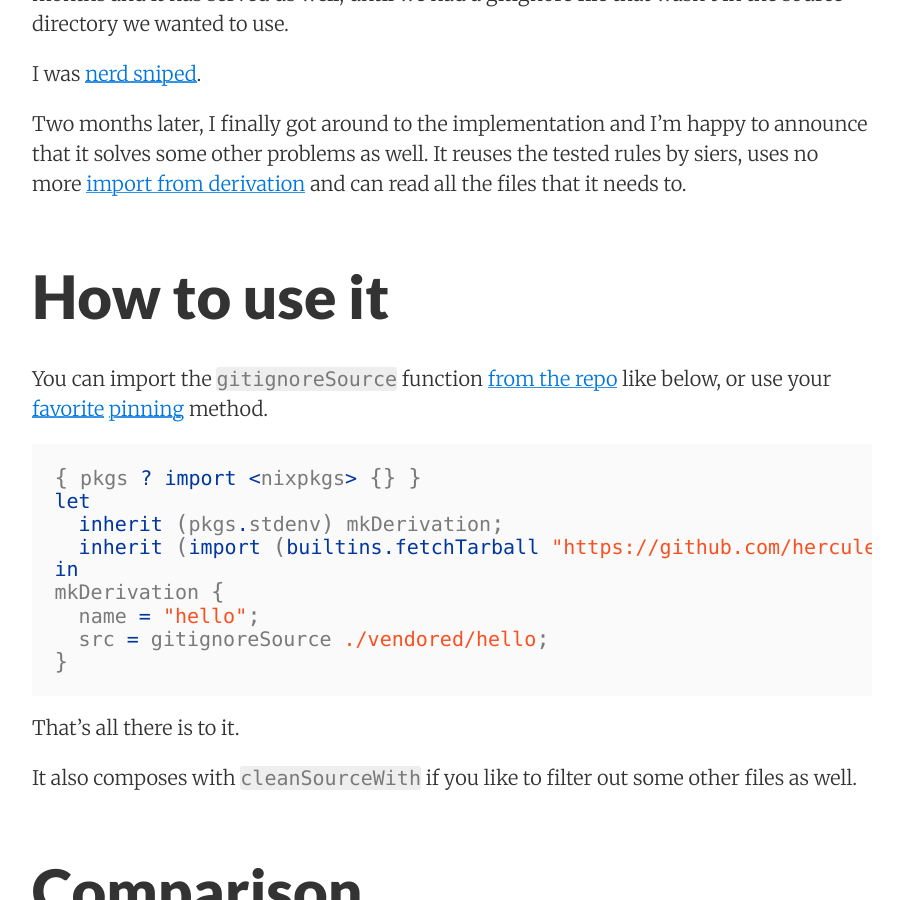
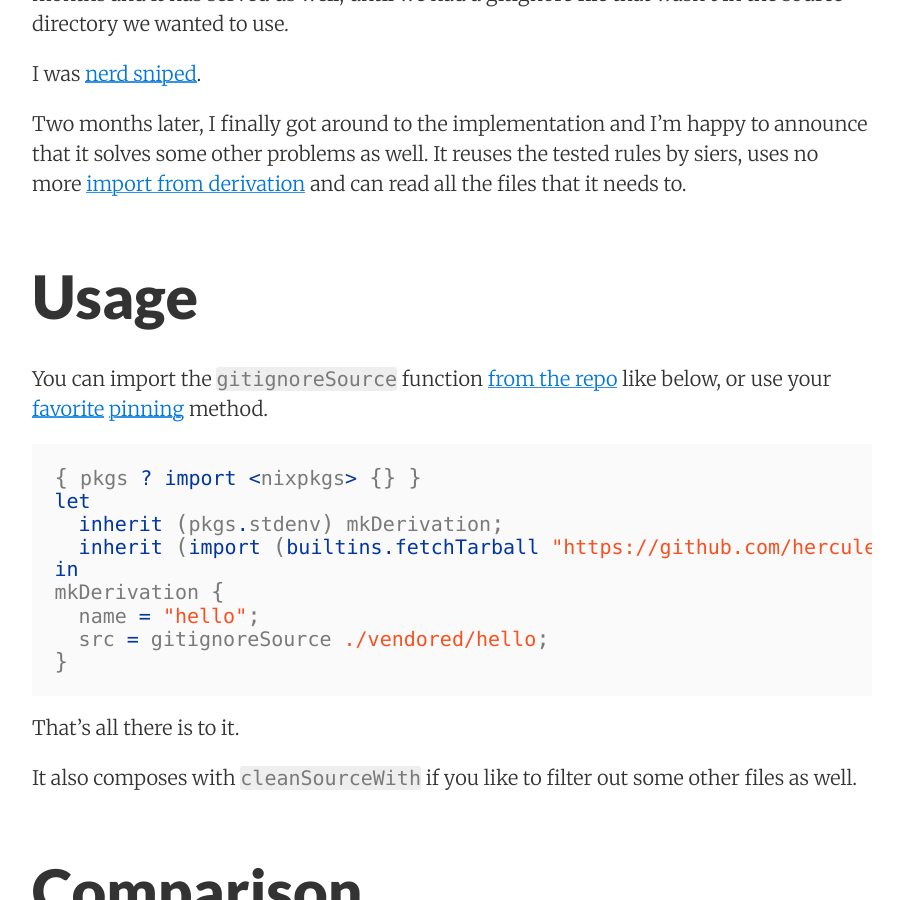
Before and after one commit to hercules-ci/blog.hercules-ci.com, a Jekyll site: the page built from _posts/2019-05-13-nix-gitignore.md, in a window 1280 px wide and 900 px high, scrolled down 1353 px. Shown: the whole window, without its empty margins (188-1091 px from the left). Built offline with Jekyll 4.4.1, drawn with Linux system fonts in a browser that asks for light colours.

Commit message:
Update _posts/2019-05-13-nix-gitignore.md
Co-Authored-By: Domen Kožar <domen@enlambda.com>

```diff
--- a/_posts/2019-05-13-nix-gitignore.md
+++ b/_posts/2019-05-13-nix-gitignore.md
@@ -46,7 +46,7 @@ Two months later, I finally got around to the implementation and I'm happy to an
 that it solves some other problems as well. It reuses the tested rules by siers,
 uses no more [import from derivation](https://nixos.wiki/wiki/Import_From_Derivation) and can read all the files that it needs to.
 
-# How to use it
+# Usage
 
 You can import the `gitignoreSource` function [from the repo](https://github.com/hercules-ci/gitignore#README) like below, or use your [favorite](https://github.com/nmattia/niv)
 [pinning](https://nixos.wiki/wiki/FAQ/Pinning_Nixpkgs) method.
```
